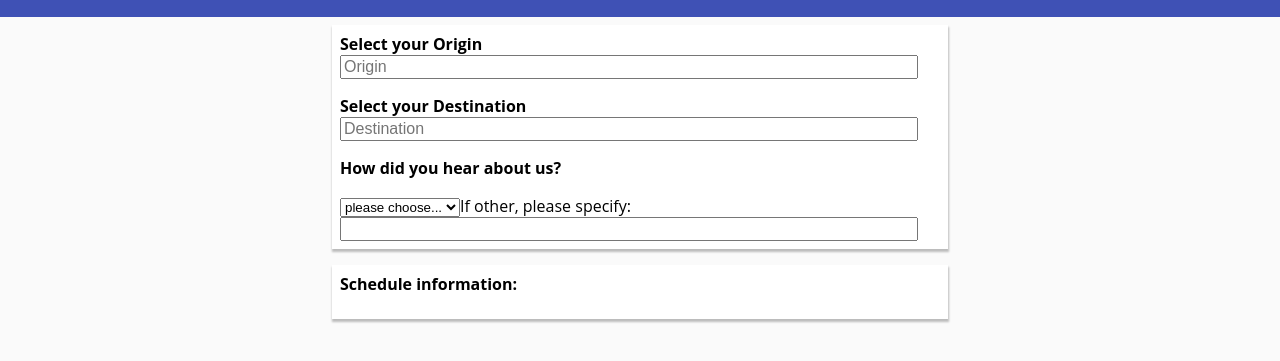
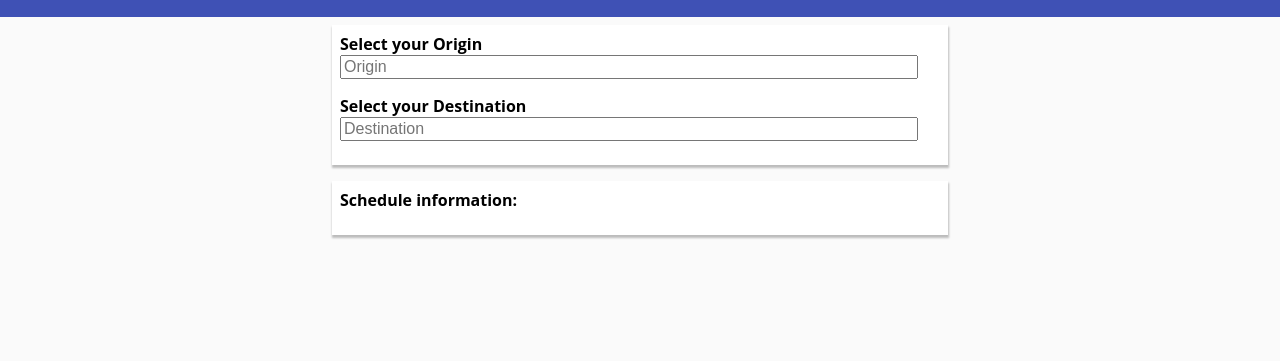
Before and after one commit to hanaraya/public-transportation-app, a plain HTML site: page index.html in a window 1280 px wide. Shown: the part 55-416 px from the top of the page. Drawn offline with Linux system fonts and the light colour scheme; no server answers.

```diff
--- a/index.html
+++ b/index.html
@@ -1 +1 @@
-<!DOCTYPE html><html><head><title>Bart Schedule</title><link rel=stylesheet type=text/css href=css/styles.css><meta name=viewport content="width=device-width, initial-scale=1.0"></head><body><header><div class=header-text>Bart Schedule</div></header><div class=main><div class=display-section><form><label for=from-station><span>Select your Origin</span> <input id=from-station type=text list=station-list placeholder=Origin required></label> <label for=to-station><span>Select your Destination</span> <input id=to-station type=text placeholder=Destination list=station-list></label><datalist id=station-list><option value=Fremont abbreviation=FRM></option></datalist><label for=source>How did you hear about us?</label><datalist id=sources></datalist><select name=source><option>please choose...</option><option value=television>Television</option><option value=radio>Radio</option><option value=newspaper>Newspaper</option><option>Other</option></select>If other, please specify: <input id=source name=source list=sources></form></div><div class=display-section id=display-schedule><label>Schedule information:</label><div id=replace-me></div></div></div><script type=text/javascript src=js/main.js></script></body></html>
+<!DOCTYPE html><html><head><title>Bart Schedule</title><link rel=stylesheet type=text/css href=css/styles.css><meta name=viewport content="width=device-width, initial-scale=1.0"></head><body><header><div class=header-text>Bart Schedule</div></header><div class=main><div class=display-section><form><label for=from-station><span>Select your Origin</span> <input id=from-station type=text list=station-list placeholder=Origin required></label> <label for=to-station><span>Select your Destination</span> <input id=to-station type=text placeholder=Destination list=station-list></label><datalist id=station-list><option value=Fremont abbreviation=FRM></option></datalist></form></div><div class=display-section id=display-schedule><label>Schedule information:</label><div id=replace-me></div></div></div><script type=text/javascript src=js/main.js></script></body></html>
```
